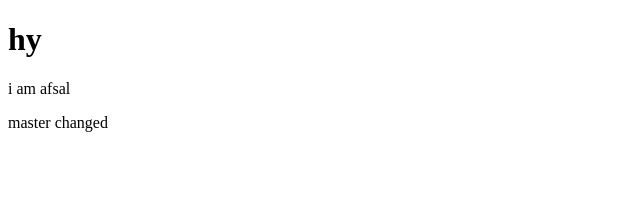
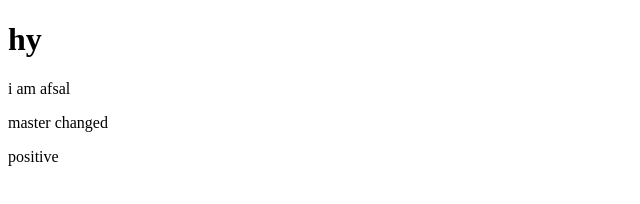
Before and after one commit to Afi-THEdeveloper/gitStudies, a plain HTML site: page index.html in a window 1280 px wide. Shown: the full height of the page, 0-640 px from the left. Drawn offline with Linux system fonts and the light colour scheme.

Commit message:
positive answer

```diff
--- a/index.html
+++ b/index.html
@@ -9,5 +9,6 @@
     <h1>hy</h1>
     <p>i am afsal</p>
     <p>master changed</p>
+    <p>positive</p>
 </body>
 </html>
```
